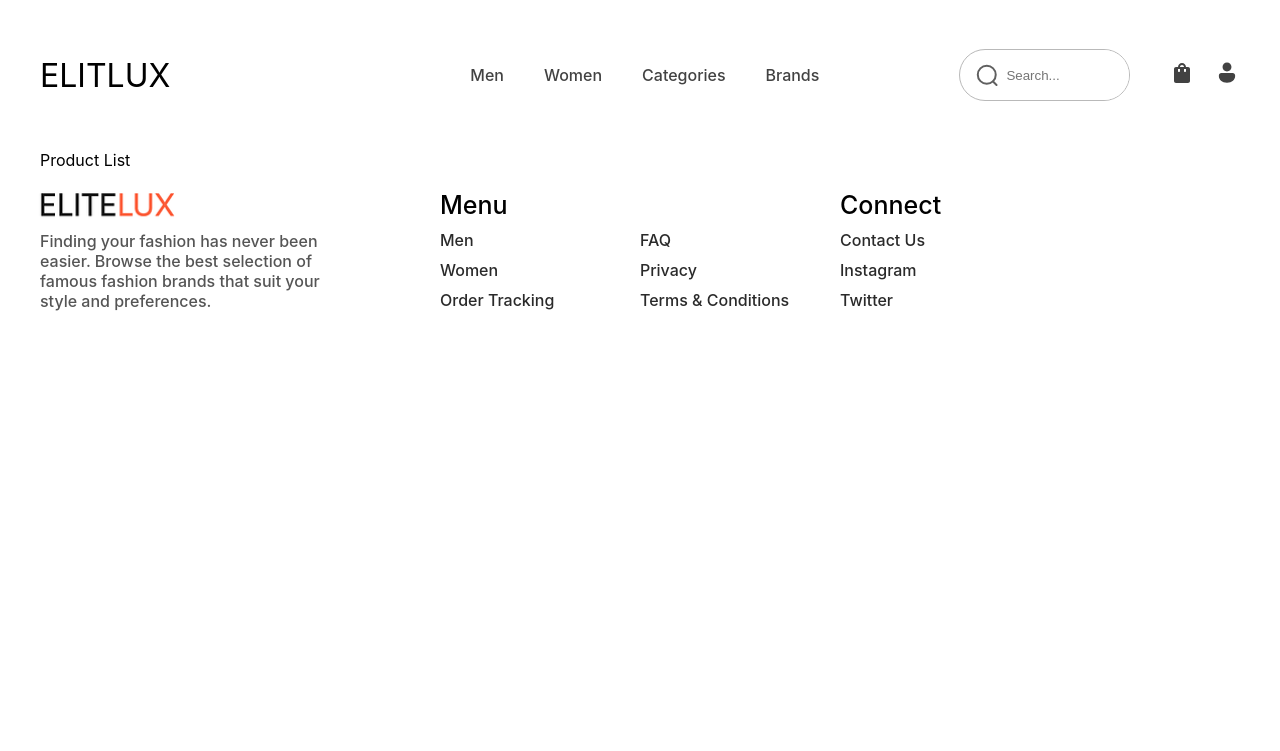
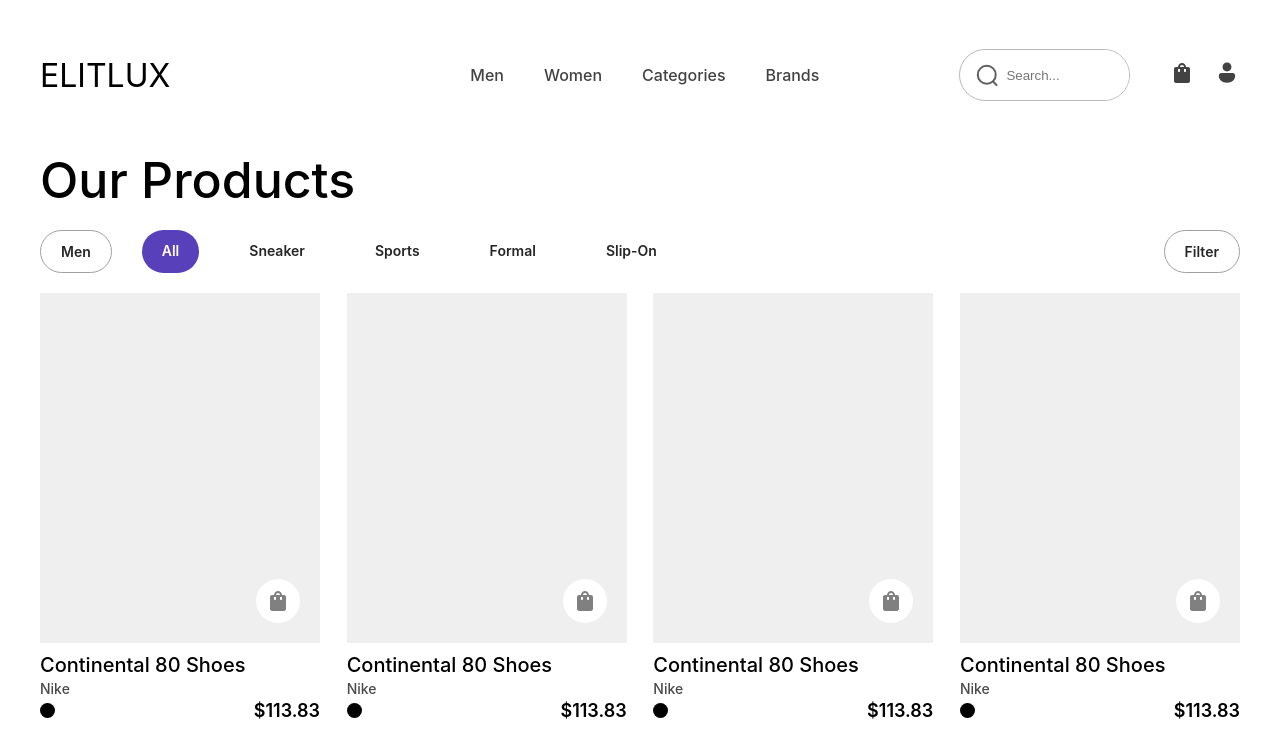
Before and after one commit to samsMay2001/project3, a React (Create React App) app: page /men in a window 1280 px wide. Shown: the top 751 px of the page. Built offline with nearby package versions, Linux system fonts and the light colour scheme.

Commit message:
finished product list

```diff
--- a/src/components/home/bottomSections/bottomSections.css
+++ b/src/components/home/bottomSections/bottomSections.css
@@ -27,6 +27,10 @@
 .selection-tab:first-child{
     border: 1px solid #a0a0a0;
 }
+.selection-tab:nth-child(2){
+    background-color:#5840BA ;
+    color: white;
+}
 .selection-tab:last-child{
     border: 1px solid #a0a0a0;
     margin-left: auto;
--- a/src/components/home/bottomSections/bottomSections.jsx
+++ b/src/components/home/bottomSections/bottomSections.jsx
@@ -2,7 +2,7 @@ import { useState } from 'react'
 import { HomeProduct } from '../homeProduct/homeProduct'
 import './bottomSections.css'
 
-export const BottomSections = () => {
+export const BottomSections = ({categories}) => {
     const [productList, setProductList] = useState(['', '', ''])
     return (
         <div className="bottom-section">
--- a/src/components/home/homeProduct/homeProduct.jsx
+++ b/src/components/home/homeProduct/homeProduct.jsx
@@ -1,19 +1,19 @@
 import './homeProduct.css'
 import ShoppingBagRoundedIcon from '@mui/icons-material/ShoppingBagRounded';
 
-export const HomeProduct = ({name, description, price, brand, colorScheme}) => {
+export const HomeProduct = ({name, description, price, brand, colorScheme, categories}) => {
     return (
-        <div className='home-product'>
-            <div className="home-product-img">
+        <div className={`home-product ${categories && 'home-product1'}`}>
+            <div className={`home-product-img ${categories && 'home-product-img1'}`}>
                 <ShoppingBagRoundedIcon className="home-cart" />
             </div>
-            <div className='home-product-name'>{name}</div>
+            <div className={`home-product-name ${categories && 'home-product-name1'}`}>{name}</div>
             <div className='home-product-brand'>{brand}</div>
             <div className='home-price-colors'>
                 {colorScheme.map((item, index)=> (
                     <div key={index} className="home-color" style={{backgroundColor: `${item}`}}></div>
                 ))}
-                <div className="home-price">${price}</div>
+                <div className={`home-price ${categories && 'home-price1'}`}>${price}</div>
             </div>
         </div>
     )
--- a/src/components/navbar/navbar.css
+++ b/src/components/navbar/navbar.css
@@ -4,7 +4,7 @@
     height: 150px;
     align-items: center;
     --nav-color : #424242;
-    --nav-focus : #ff2200;
+    --nav-focus : #FC5E3B;
 }
 .nav-logo{
     /* border: 1px dashed grey; */
--- a/src/components/productlist/productlist.css
+++ b/src/components/productlist/productlist.css
@@ -0,0 +1,30 @@
+.product-list{
+    /* border: 1px dashed grey; */
+    position: relative;
+}
+
+.product-list-area{
+    /* border: 1px dashed grey; */
+    /* padding: 5px; */
+    position: relative;
+}
+.home-product1{
+    /* border: 1px dashed grey; */
+    width: 280px;
+    height: 460px;
+    position: relative;
+}
+.home-productList1{
+    display: flex;
+    flex-wrap: wrap;
+    justify-content: space-between;
+    /* margin-bottom: 20px; */
+}
+
+.pagination {
+    /* border: 1px dashed white; */
+    margin-left: auto !important;
+    width: 330px;
+    color: #5840BA;
+    /* font-weight: 500!important; */
+}
--- a/src/components/productlist/productlist.jsx
+++ b/src/components/productlist/productlist.jsx
@@ -1,7 +1,45 @@
+import { useState } from 'react'
+import { BottomSections } from '../home/bottomSections/bottomSections'
+import { HomeProduct } from '../home/homeProduct/homeProduct'
 import './productlist.css'
+import { Pagination } from '@mui/material'
 
 export const ProductList = () => {
+    const [productList, setProductList] = useState(
+        [
+            '',
+            '',
+            '',
+            '',
+            '',
+            '',
+            '',
+            '',
+            '',
+            '',
+            '',
+            '',
+        ])
     return (
-        <div className='product-list'>Product List</div>
+        <div className='product-list'>
+            {/* <div className="product-list-area"></div> */}
+            <div className="bottom-head">Our Products</div>
+            <div className="selection-tabs">
+                <div className="selection-tab">Men</div>
+                <div className="selection-tab">All</div>
+                <div className="selection-tab">Sneaker</div>
+                <div className="selection-tab">Sports</div>
+                <div className="selection-tab">Formal</div>
+                <div className="selection-tab">Slip-On</div>
+                <div className="selection-tab">Filter</div>
+            </div>
+            <div className="home-productList1">
+                {productList.map((item, index)=> (
+                    <HomeProduct categories={true} key={index} brand={'Nike'} name={'Continental 80 Shoes'} description={null} price={113.83} colorScheme={['black']} />
+                ))}
+            </div>
+            {/* <div className='all-categories'>See All Categories</div> */}
+            <Pagination className='pagination' count={10} hidePrevButton hideNextButton />
+        </div>
     )
 }
```
